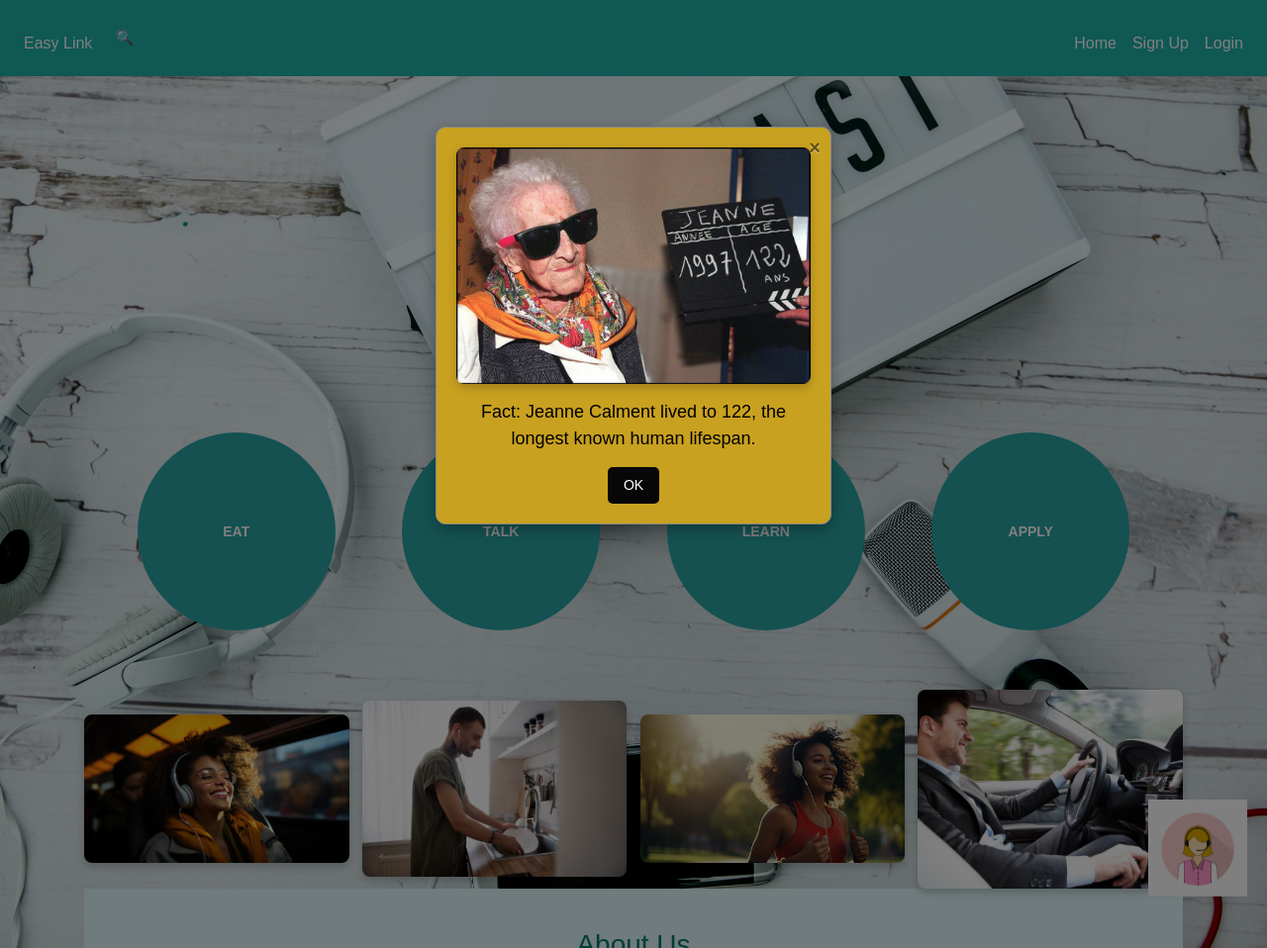
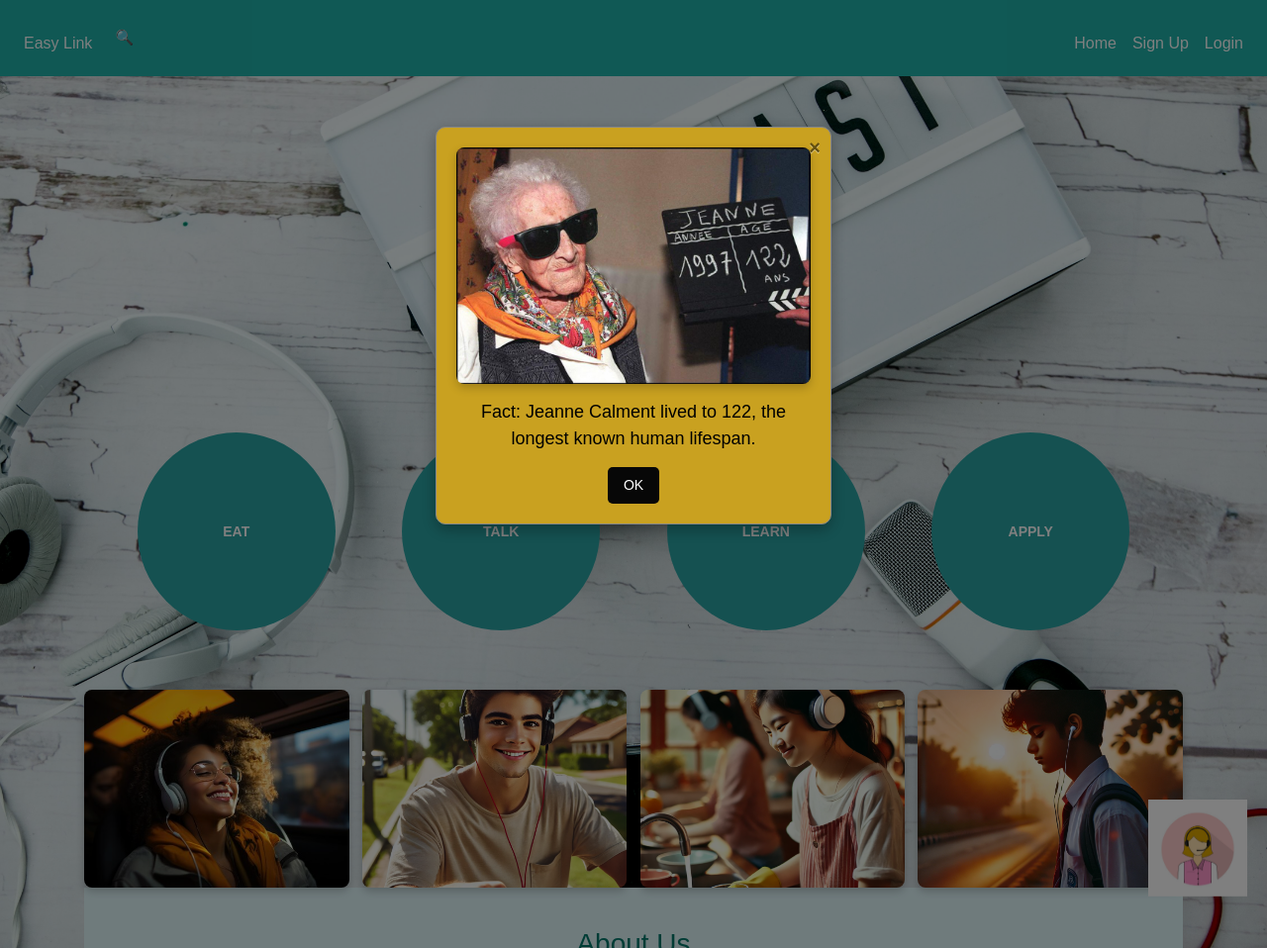
Before and after one commit to ThatGirl03/LINK-KCA, a Flask app: page / in a window 1280 px wide. Shown: the whole page at 99% size. Run offline with Flask 3, Linux system fonts and the light colour scheme; some libraries are stand-ins or nearby versions.

Commit message:
refactor imgs

```diff
--- a/website/static/css/img.css
+++ b/website/static/css/img.css
@@ -1,5 +1,3 @@
-/* img.css */
-
 .images-container {
     display: flex;
     justify-content: space-between;
@@ -10,7 +8,7 @@
 .image-item {
     flex: 1;
     max-width: calc(25% - 10px);
-    height: auto;
+    height: 200px; /* Increase the height here */
     object-fit: cover;
     border-radius: 8px;
     box-shadow: 0 4px 8px rgba(0, 0, 0, 0.2);
@@ -19,6 +17,7 @@
 @media (max-width: 768px) {
     .image-item {
         max-width: calc(50% - 10px);
+        height: 180px; /* Adjust height for smaller screens */
     }
 }
 
@@ -28,5 +27,6 @@
     }
     .image-item {
         max-width: 100%;
+        height: 250px; /* Further adjust for mobile screens */
     }
 }
--- a/website/templates/home.html
+++ b/website/templates/home.html
@@ -61,9 +61,9 @@
 <section class="images-section">
   <div class="images-container">
     <img src="{{ url_for('static', filename='images/travel.jpg') }}" alt="Image 1" class="image-item">
-    <img src="{{ url_for('static', filename='images/dishes.avif') }}" alt="Image 2" class="image-item">
-    <img src="{{ url_for('static', filename='images/run2.jpeg') }}" alt="Image 3" class="image-item">
-    <img src="{{ url_for('static', filename='images/drive.jpg') }}" alt="Image 4" class="image-item">
+    <img src="{{ url_for('static', filename='images/teen.webp') }}" alt="Image 2" class="image-item">
+    <img src="{{ url_for('static', filename='images/girl.webp') }}" alt="Image 3" class="image-item">
+    <img src="{{ url_for('static', filename='images/boy.webp') }}" alt="Image 4" class="image-item">
   </div>
 </section>
 
```
Also changed, not shown: website/static/images/boy.webp (added), website/static/images/girl.webp (added), website/static/images/teen.webp (added). Lines whose indentation alone changed are shown as unchanged.
